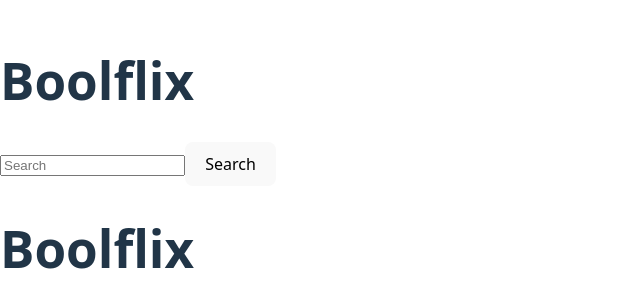
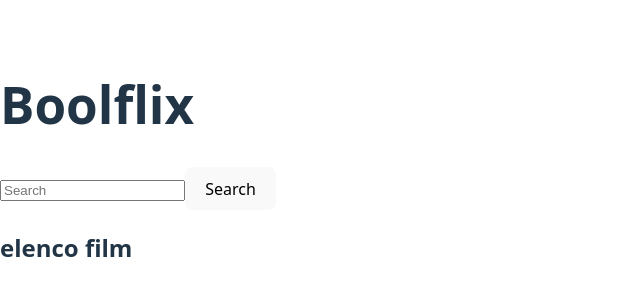
Before and after one commit to antonella1986/react-boolflix, a React (Vite) app: page / in a window 1280 px wide. Shown: the part 236-544 px from the top of the page, without its empty margins (0-640 px from the left). Built offline with nearby package versions, Linux system fonts and the light colour scheme; no server answers.

Commit message:
apdate API fetch URL and change homepage title

```diff
--- a/src/contexts/GlobalContext.jsx
+++ b/src/contexts/GlobalContext.jsx
@@ -8,7 +8,7 @@ export default GlobalContext;
 export const GlobalProvider = ({ children }) => {
 
     useEffect(() => {
-        fetch("https://developers.themoviedb.org/3")
+        fetch("https://developers.themoviedb.org/3/apy_key=9a9ff049c4dbaad0ec878d76120e8689")
             .then(res => res.json())
             .then(data => setSearch(data))
             .catch(err => console.error(err))
--- a/src/pages/Home.jsx
+++ b/src/pages/Home.jsx
@@ -1,7 +1,7 @@
 export default function Home() {
     return (
         <>
-            <h1>Boolflix</h1>
+            <h2>elenco film</h2>
         </>
     )
 }
```
